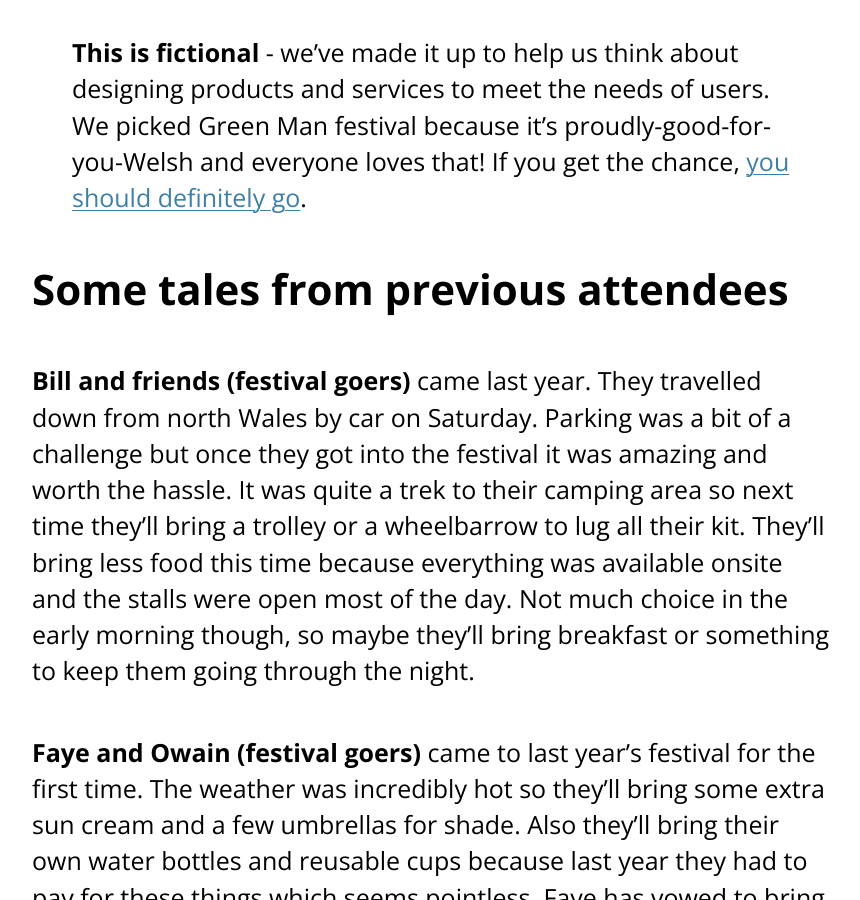
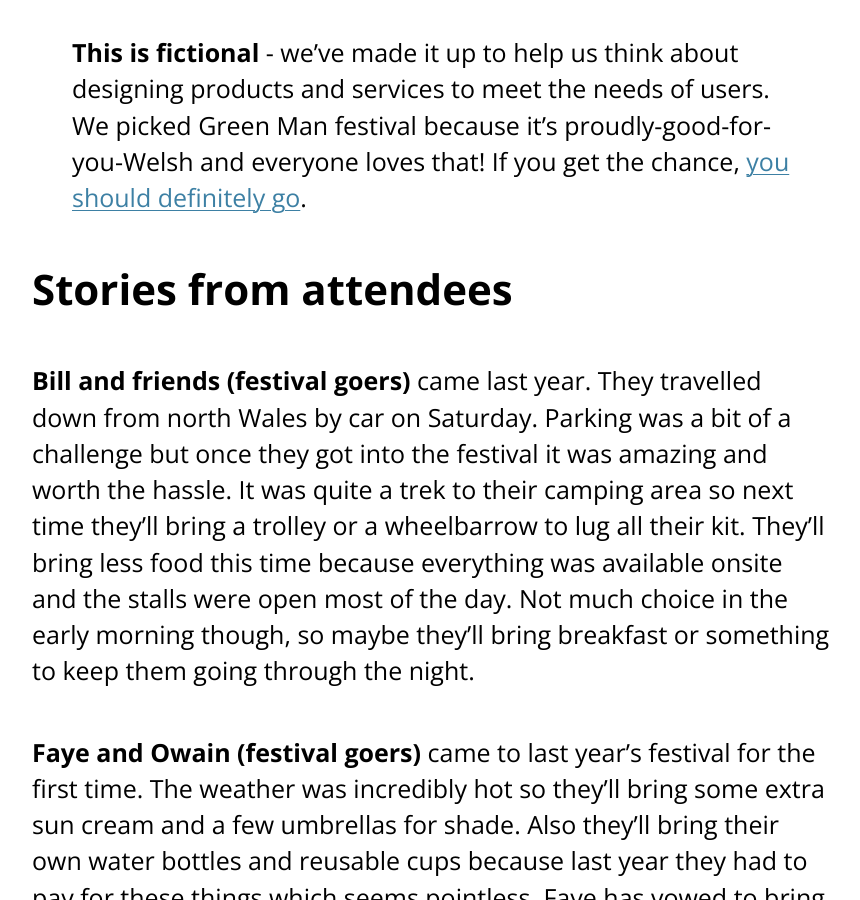
Before and after one commit to learnbymakingwales/learnbymakingwales.github.io, a Jekyll site: the page built from en/resource/design-challenge.md, in a window 1280 px wide and 900 px high, scrolled down 812 px. Shown: the whole window, without its empty margins (208-1068 px from the left). Built offline with Jekyll 4.4.1, drawn with Linux system fonts in a browser that asks for light colours.

Commit message:
minor copy change

```diff
--- a/en/resource/design-challenge.md
+++ b/en/resource/design-challenge.md
@@ -18,7 +18,7 @@ Each year the festival attracts 25,000 people. It’s family friendly, and pride
 > **This is fictional** - we've made it up to help us think about designing products and services to meet the needs of users.  We picked Green Man festival because it's proudly-good-for-you-Welsh and everyone loves that! If you get the chance, [you should definitely go](https://www.greenman.net/tickets/).
 
 
-## Some tales from previous attendees
+## Stories from attendees
 
 **Bill and friends (festival goers)** came last year. They travelled down from north Wales by car on Saturday. Parking was a bit of a challenge but once they got into the festival it was amazing and worth the hassle. It was quite a trek to their camping area so next time they’ll bring a trolley or a wheelbarrow to lug all their kit. They'll bring less food this time because everything was available onsite and the stalls were open most of the day. Not much choice in the early morning though, so maybe they’ll bring breakfast or something to keep them going through the night.
 
```
